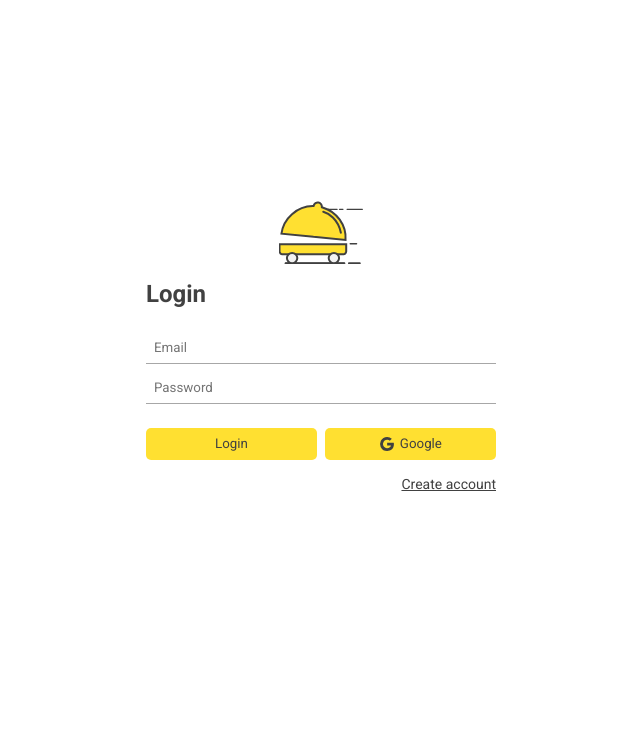
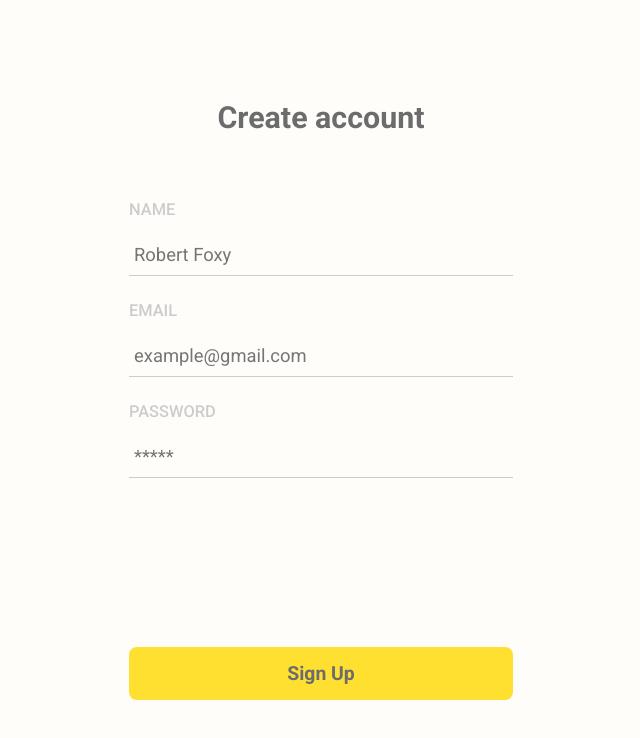
Before and after one commit to Mrcsbda/Delivery-app, a React app: page /signUp in a window 1280 px wide. Before the commit this address led to /login. Shown: the top 738 px of the page, without its empty margins (319-959 px from the left). Built offline with nearby package versions, Linux system fonts and the light colour scheme; the HTML template or start-up script is replaced by a standard one.

Commit message:
login validation

```diff
--- a/src/pages/login/Login.jsx
+++ b/src/pages/login/Login.jsx
@@ -1,23 +1,28 @@
-import React from 'react'
+import React, { useState } from 'react'
 import { useForm } from 'react-hook-form'
 import { useDispatch } from 'react-redux'
+import { NavLink, useNavigate } from 'react-router-dom'
 import { loginWithEmailAndPassword } from '../../firebase/providers'
-import { setIsChecking } from '../../store/slides/user/user/user'
 import "./login.scss"
-import { getUser } from '../../store/slides/user/user/thunk'
+import { getUser } from '../../store/slides/user/thunk'
+import { setIsChecking } from '../../store/slides/user/user'
 
 const Login = () => {
 
   const { register, handleSubmit, formState: { errors } } = useForm()
   const dispatch = useDispatch()
+  const navigate = useNavigate()
+  const [error, setError] = useState(false)
 
   const onSubmit = async (data) => {
     dispatch(setIsChecking())
     const resp = await loginWithEmailAndPassword(data.email, data.password)
     if (resp.ok) {
-      dispatch(getUser(resp.uid))
+      await dispatch(getUser(resp.uid))
+      setError(false)
     } else {
       dispatch(setIsChecking())
+      setError(true)
     }
   }
 
@@ -41,7 +46,12 @@ const Login = () => {
             <p>Google</p>
           </button>
         </div>
-        <p className='login__create-account'>Create account</p>
+        {
+          error && (
+            <p className='login__alert' >¡Informacion incorrecta, prueba nuevamente!</p>
+          )
+        }
+        <NavLink to="/signUp" className='login__create-account'>Create account</NavLink>
       </form>
     </main>
   )
--- a/src/pages/login/login.scss
+++ b/src/pages/login/login.scss
@@ -67,6 +67,12 @@
         text-decoration: underline;
         cursor: pointer;
     }
+
+    &__alert {
+        align-self: center;
+        font-size: 14px;
+        color: rgb(184, 11, 11);
+    }
 }
 
 @media screen and (min-width: 650px) {
--- a/src/pages/signUp/main.scss
+++ b/src/pages/signUp/main.scss
@@ -39,6 +39,7 @@
         color: $font-buttons-category-color;
         font-size: calc(12px + 0.5vw);
         margin-bottom: 10px;
+        outline: none;
     }
     &__submit{
         cursor: pointer;
--- a/src/routes/Router.jsx
+++ b/src/routes/Router.jsx
@@ -1,31 +1,30 @@
-import React from 'react'
+import React, { useEffect } from 'react'
+import { useDispatch, useSelector } from 'react-redux'
 import { BrowserRouter, Route, Routes } from 'react-router-dom'
-import PublicRoute from './PublicRoutes/PublicRoute'
-import ClientRoutes from './PrivateRoutes/ClientRoutes'
-import AdminRoutes from './PrivateRoutes/AdminRoutes'
-import SuperAdminRoutes from './PrivateRoutes/SuperAdminRoutes'
-import Login from '../pages/login/Login'
-import Feed from '../pages/feed/Feed'
 import Restaurant from '../pages/Restaurant/restaurant'
-import Profile from '../pages/profile/Profile'
-import Layout from '../pages/layout/Layout'
 import AddNewCard from '../pages/addNewCard/AddNewCard'
 import EditProfile from '../pages/editProfile/EditProfile'
+import Feed from '../pages/feed/Feed'
 import Food from '../pages/food/Food'
+import Layout from '../pages/layout/Layout'
+import Login from '../pages/login/Login'
 import PaymentMethod from '../pages/paymentMethod/PaymentMethod'
-import { useDispatch, useSelector } from 'react-redux'
+import Profile from '../pages/profile/Profile'
 import { SearchView } from '../pages/searchViews/searchView'
 import SignUp from '../pages/signUp/SignUp'
-import { useEffect } from 'react'
-import { login } from '../store/slides/user/user/user'
+import AdminRoutes from './PrivateRoutes/AdminRoutes'
+import ClientRoutes from './PrivateRoutes/ClientRoutes'
+import SuperAdminRoutes from './PrivateRoutes/SuperAdminRoutes'
+import PublicRoute from './PublicRoutes/PublicRoute'
+import { login } from '../store/slides/user/user'
 
 const Router = () => {
-    const {userRole} = useSelector(state => state.user)
+    const { userRole } = useSelector(state => state.user)
     const dispatch = useDispatch()
 
-    useEffect(()=>{
+    useEffect(() => {
         validateUser()
-    },[])
+    }, [])
 
     const validateUser = () => {
         const infoUser = JSON.parse(localStorage.getItem("infoUser"))
@@ -37,24 +36,24 @@ const Router = () => {
             <Routes>
                 <Route path='/' element={<PublicRoute userRole={userRole} />}>
                     <Route path="login" element={<Login />} />
-                    <Route path="signIn" element={<SignUp />} />
+                    <Route path="signUp" element={<SignUp />} />
                 </Route>
-                <Route path='/' element={<ClientRoutes userRole={userRole}/>}>
+                <Route path='/' element={<ClientRoutes userRole={userRole} />}>
                     <Route path='/' element={<Layout />}>
                         <Route index element={<Feed />} />
                         <Route path=":idClient" element={<Profile />} />
-                        <Route  path="search-views" element={<SearchView />}/>
-                        <Route path='restaurant/:idRestaurant/:idDish' element={<Food/>}/>
+                        <Route path="search-views" element={<SearchView />} />
+                        <Route path='restaurant/:idRestaurant/:idDish' element={<Food />} />
                         <Route path="restaurant/:idRestaurant" element={<Restaurant />} />
                     </Route>
-                    <Route path='addNewCard' element={<AddNewCard/>}/>
-                    <Route path='editProfile' element={<EditProfile/>}/>
+                    <Route path='addNewCard' element={<AddNewCard />} />
+                    <Route path='editProfile' element={<EditProfile />} />
                     <Route path="payment-methods" element={<PaymentMethod />} />
                 </Route>
-                <Route element={<AdminRoutes userRole={userRole}/>}>
+                <Route element={<AdminRoutes userRole={userRole} />}>
 
                 </Route>
-                <Route element={<SuperAdminRoutes userRole={userRole}/>}>
+                <Route element={<SuperAdminRoutes userRole={userRole} />}>
 
                 </Route>
             </Routes>
--- a/src/store/slides/user/user/thunk.js
+++ b/src/store/slides/user/thunk.js
@@ -1,5 +1,5 @@
 import { doc, getDoc } from "firebase/firestore";
-import { firebaseDB } from "../../../../firebase/firebaseConfig";
+import { firebaseDB } from "../../../firebase/firebaseConfig";
 import { login } from "./user";
 
 export const getUser = (key) => {
--- a/src/store/store.js
+++ b/src/store/store.js
@@ -1,14 +1,13 @@
 import { configureStore } from '@reduxjs/toolkit';
-import { setupListeners } from '@reduxjs/toolkit/dist/query';
 import { firebaseApi } from './api/firebaseApi';
-import { userSlice } from './slides/user/user/user';
 import { cartSlice } from './slides/cart';
+import { userSlice } from './slides/user/user';
 
 export const store = configureStore({
   reducer: {
     user: userSlice.reducer,
     cart: cartSlice.reducer,
-   [firebaseApi.reducerPath]: firebaseApi.reducer,
+    [firebaseApi.reducerPath]: firebaseApi.reducer,
   },
   middleware: (getDefaultMiddleware) => getDefaultMiddleware().concat(firebaseApi.middleware)
 });
```
Also changed, not shown: src/store/slides/user/user.js (renamed from src/store/slides/user/user/user.js).
